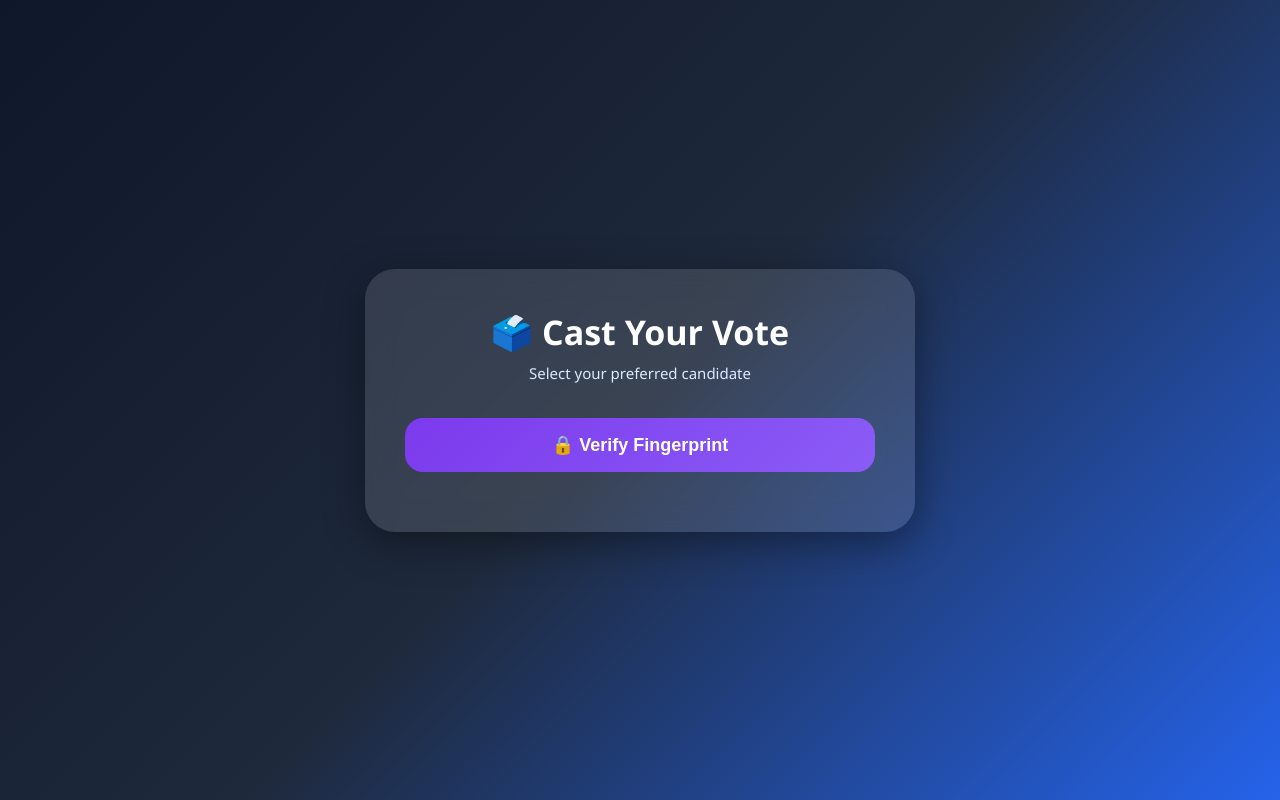
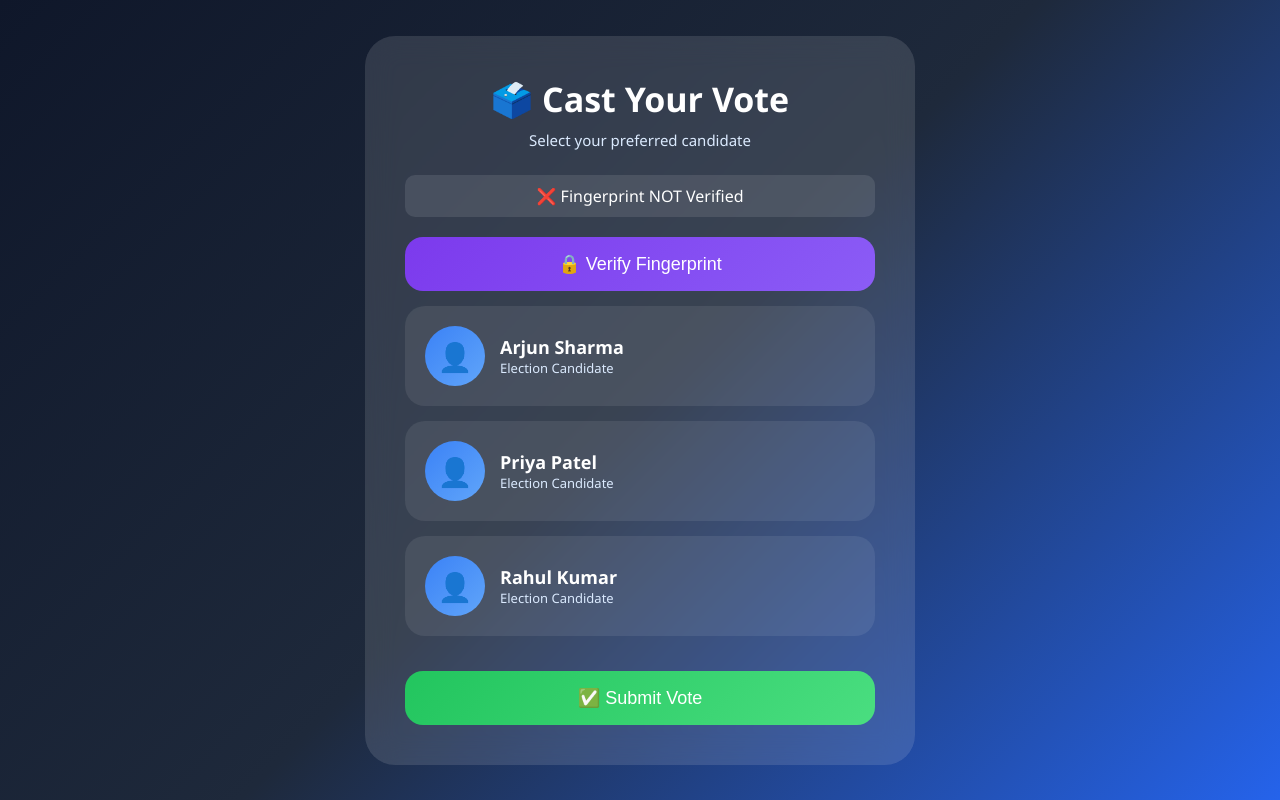
Before and after one commit to jayashrimulagund934-a11y/online-voting-system, a Flask app: page /vote/6360146018 in a window 1280 px wide. Run offline with Flask 3, Linux system fonts and the light colour scheme; data comes from the database, SQL or seed files in the repository.

Commit message:
fix fingerprint verification system

```diff
--- a/templates/vote.html
+++ b/templates/vote.html
@@ -1,11 +1,9 @@
 <!DOCTYPE html>
 <html>
 <head>
-
 <title>Cast Your Vote</title>
 
 <style>
-
 *{
     margin:0;
     padding:0;
@@ -13,317 +11,100 @@
 }
 
 body{
-
     font-family:'Segoe UI',sans-serif;
-
-    background:
-    linear-gradient(
-        135deg,
-        #0f172a,
-        #1e293b,
-        #2563eb
-    );
-
+    background:linear-gradient(135deg,#0f172a,#1e293b,#2563eb);
     min-height:100vh;
-
     display:flex;
     justify-content:center;
     align-items:center;
-
     padding:20px;
 }
 
-/* MAIN CARD */
-
 .card{
-
     width:90%;
     max-width:550px;
-
-    background:
-    rgba(255,255,255,0.12);
-
+    background:rgba(255,255,255,0.12);
     backdrop-filter:blur(15px);
-
     border-radius:30px;
-
     padding:40px;
-
-    box-shadow:
-    0 10px 40px rgba(0,0,0,0.4);
-
     color:white;
-
-    animation:fadeIn 1s ease;
 }
 
-/* TITLE */
+h2{text-align:center;font-size:34px;margin-bottom:8px;}
+.subtitle{text-align:center;color:#dbeafe;margin-bottom:25px;font-size:15px;}
 
-h2{
-
+.finger-status{
     text-align:center;
-
-    font-size:34px;
-
-    margin-bottom:8px;
+    margin-bottom:20px;
+    padding:10px;
+    border-radius:10px;
+    background:rgba(255,255,255,0.1);
 }
 
-/* SUBTITLE */
-
-.subtitle{
-
-    text-align:center;
-
-    color:#dbeafe;
-
-    margin-bottom:35px;
-
-    font-size:15px;
+.candidate{
+    background:rgba(255,255,255,0.08);
+    border-radius:20px;
+    padding:20px;
+    margin-bottom:15px;
+    display:flex;
+    align-items:center;
+    gap:15px;
+    cursor:pointer;
 }
 
-/* CANDIDATE CARD */
-
-.candidate{
-
-    background:
-    rgba(255,255,255,0.08);
-
-    border:2px solid transparent;
-
-    border-radius:20px;
-
-    padding:20px;
-
-    margin-bottom:18px;
-
-    display:flex;
-
-    align-items:center;
-
-    gap:15px;
-
-    cursor:pointer;
-
-    transition:0.3s;
+.candidate.selected{
+    border:2px solid #60a5fa;
+    background:rgba(96,165,250,0.18);
 }
 
-.candidate:hover{
+.candidate input{display:none;}
 
-    transform:translateY(-4px);
-
-    background:
-    rgba(255,255,255,0.15);
-
-    border-color:#60a5fa;
+.avatar{
+    width:60px;
+    height:60px;
+    border-radius:50%;
+    background:linear-gradient(135deg,#3b82f6,#60a5fa);
+    display:flex;
+    justify-content:center;
+    align-items:center;
+    font-size:28px;
 }
 
-/* SELECTED */
-
-.candidate.selected{
-
-    border-color:#60a5fa;
-
-    background:
-    rgba(96,165,250,0.18);
+.btn{
+    width:100%;
+    padding:16px;
+    margin-top:20px;
+    border:none;
+    border-radius:18px;
+    background:linear-gradient(135deg,#22c55e,#4ade80);
+    color:white;
+    font-size:18px;
+    cursor:pointer;
 }
 
-/* HIDE RADIO */
-
-.candidate input[type="radio"]{
-
-    display:none;
-}
-
-/* AVATAR */
-
-.avatar{
-
-    width:60px;
-
-    height:60px;
-
-    border-radius:50%;
-
-    background:
-    linear-gradient(
-        135deg,
-        #3b82f6,
-        #60a5fa
-    );
-
-    display:flex;
-
-    justify-content:center;
-
-    align-items:center;
-
-    font-size:28px;
-
-    flex-shrink:0;
-}
-
-/* NAME */
-
-.name{
-
-    font-size:20px;
-
-    font-weight:bold;
-}
-
-/* POSITION */
-
-.position{
-
-    color:#dbeafe;
-
-    font-size:14px;
-
-    margin-top:3px;
-}
-
-/* SUBMIT BUTTON */
-
-.btn{
-
+.finger-btn{
     width:100%;
-
     padding:16px;
-
-    margin-top:25px;
-
     border:none;
-
     border-radius:18px;
-
-    background:
-    linear-gradient(
-        135deg,
-        #22c55e,
-        #4ade80
-    );
-
+    background:linear-gradient(135deg,#7c3aed,#8b5cf6);
     color:white;
-
     font-size:18px;
-
-    font-weight:bold;
-
     cursor:pointer;
-
-    transition:0.3s;
-}
-
-.btn:hover{
-
-    transform:scale(1.03);
-
-    box-shadow:
-    0 10px 25px rgba(34,197,94,0.5);
-}
-
-/* FINGERPRINT BUTTON */
-
-.finger-btn{
-
-    width:100%;
-
-    padding:16px;
-
-    border:none;
-
-    border-radius:18px;
-
-    background:
-    linear-gradient(
-        135deg,
-        #7c3aed,
-        #8b5cf6
-    );
-
-    color:white;
-
-    font-size:18px;
-
-    font-weight:bold;
-
-    cursor:pointer;
-
-    margin-bottom:20px;
-
-    transition:0.3s;
-}
-
-.finger-btn:hover{
-
-    transform:scale(1.03);
-
-    box-shadow:
-    0 10px 25px rgba(124,58,237,0.5);
-}
-
-/* ANIMATION */
-
-@keyframes fadeIn{
-
-    from{
-        opacity:0;
-        transform:translateY(20px);
-    }
-
-    to{
-        opacity:1;
-        transform:translateY(0);
-    }
+    margin-bottom:15px;
 }
 
 </style>
 
 <script>
 
-/* SELECT CANDIDATE */
-
+// SELECT CANDIDATE
 function selectCandidate(el){
-
-    document
-    .querySelectorAll('.candidate')
-    .forEach(c =>
-    c.classList.remove('selected'));
+    document.querySelectorAll('.candidate')
+    .forEach(c => c.classList.remove('selected'));
 
     el.classList.add('selected');
-
     el.querySelector('input').checked = true;
-}
-
-
-/* SIMPLE FINGERPRINT VERIFICATION */
-
-function verifyFingerprint() {
-
-    alert("Fingerprint Verified Successfully ✅");
-
-    localStorage.setItem("finger_verified", "true");
-
-    document.getElementById("candidateSection").style.display = "block";
-
-    document.querySelector(".finger-btn").style.display = "none";
-}
-
-
-/* CHECK BEFORE SUBMIT */
-
-function checkFingerprint() {
-
-    let verified = localStorage.getItem("finger_verified");
-
-    if (verified !== "true") {
-
-        alert("Please verify fingerprint first");
-
-        return false;
-    }
-
-    return true;
 }
 
 </script>
@@ -334,67 +115,50 @@ function checkFingerprint() {
 
 <div class="card">
 
-<h2>
-🗳️ Cast Your Vote
-</h2>
+<h2>🗳️ Cast Your Vote</h2>
+<p class="subtitle">Select your preferred candidate</p>
 
-<p class="subtitle">
-Select your preferred candidate
-</p>
+<!-- FINGERPRINT STATUS FROM BACKEND -->
+<div class="finger-status">
+{% if fingerprint_verified %}
+    ✅ Fingerprint Verified
+{% else %}
+    ❌ Fingerprint NOT Verified
+{% endif %}
+</div>
 
-<form method="POST" onsubmit="return checkFingerprint()">
+<!-- VERIFY BUTTON -->
+{% if not fingerprint_verified %}
+<form method="POST">
+    <button class="finger-btn" type="submit" name="verify_fingerprint" value="1">
+        🔒 Verify Fingerprint
+    </button>
+</form>
+{% endif %}
 
-<!-- FINGERPRINT BUTTON -->
-
-<button
-type="button"
-class="finger-btn"
-onclick="verifyFingerprint()">
-
-🔒 Verify Fingerprint
-
-</button>
-
-<!-- HIDDEN CANDIDATE SECTION -->
-
-<div id="candidateSection" style="display:none;">
+<!-- VOTING FORM -->
+<form method="POST">
 
 {% for candidate in candidates %}
+<div class="candidate" onclick="selectCandidate(this)">
+    <input type="radio" name="candidate" value="{{ candidate[0] }}" required>
 
-<div class="candidate"
-onclick="selectCandidate(this)">
-
-<input
-type="radio"
-name="candidate"
-value="{{ candidate[0] }}"
-required>
-
-<div class="avatar">
-👤
-</div>
+    <div class="avatar">👤</div>
 
     <div>
-
-<div class="name">
+        <div style="font-size:18px;font-weight:bold;">
             {{ candidate[1] }}
         </div>
-
-<div class="position">
+        <div style="font-size:13px;color:#dbeafe;">
             Election Candidate
         </div>
-
     </div>
-
 </div>
-
 {% endfor %}
 
-<button type="submit" class="btn">
+<button class="btn" type="submit">
     ✅ Submit Vote
 </button>
-
-</div>
 
 </form>
 
```
Lines whose indentation alone changed are shown as unchanged.
